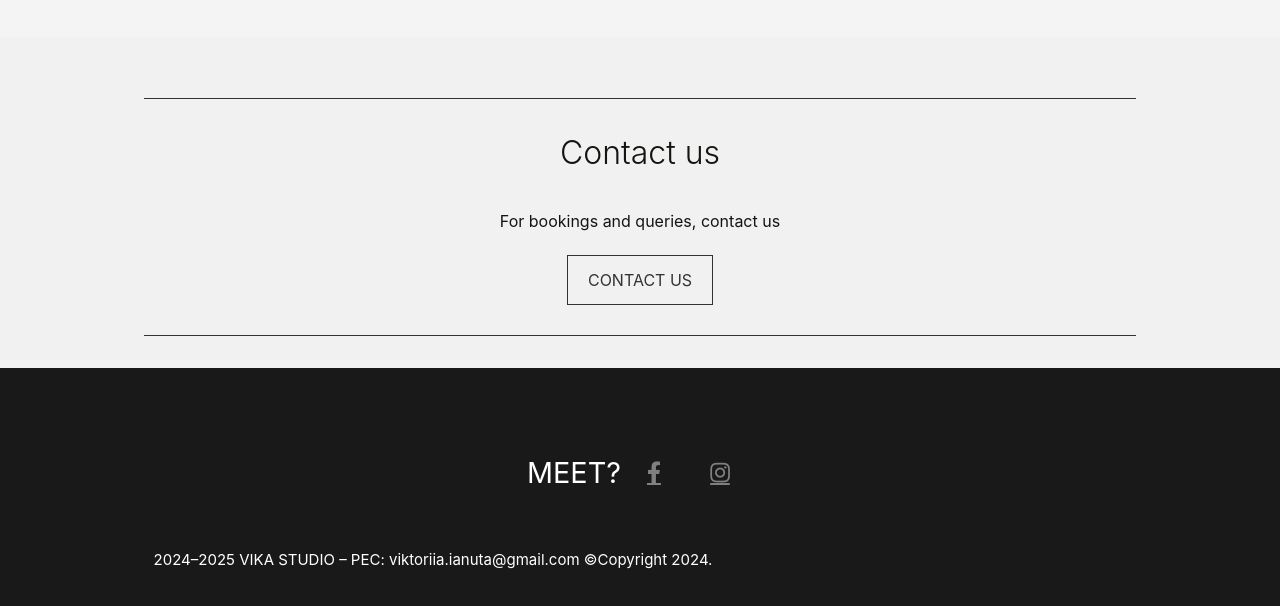
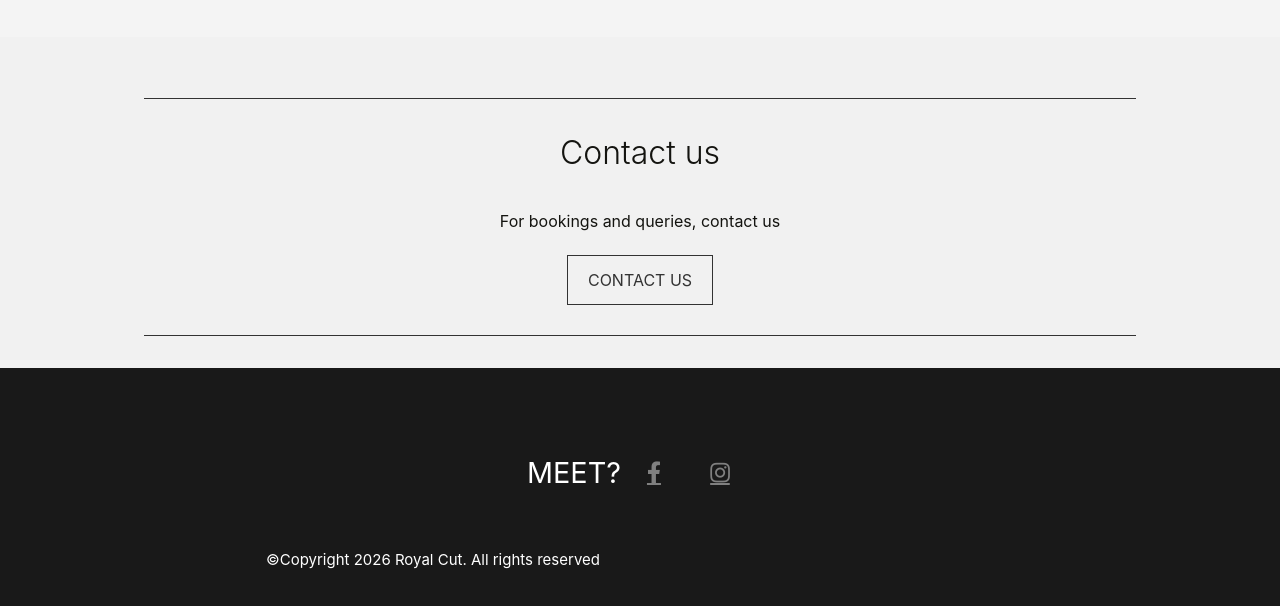
Before and after one commit to ProstoVika/barber-shop, a website built with webpack: page src/index.html in a window 1280 px wide. Shown: the part 2211-2817 px from the top of the page. Built offline with nearby package versions, Linux system fonts and the light colour scheme.

Commit message:
new copyright

```diff
--- a/src/index.html
+++ b/src/index.html
@@ -100,7 +100,7 @@
             </a>
         </div>
     </div>
-    <span class="copyright"> 2024–2025 VIKA STUDIO – PEC: viktoriia.ianuta@gmail.com ©Copyright 2024. </span>
+    <span class="copyright"> ©Copyright 2026 Royal Cut. All rights reserved </span>
 </footer>
 
 </body>
```
Also changed, not shown: 1 other file.
